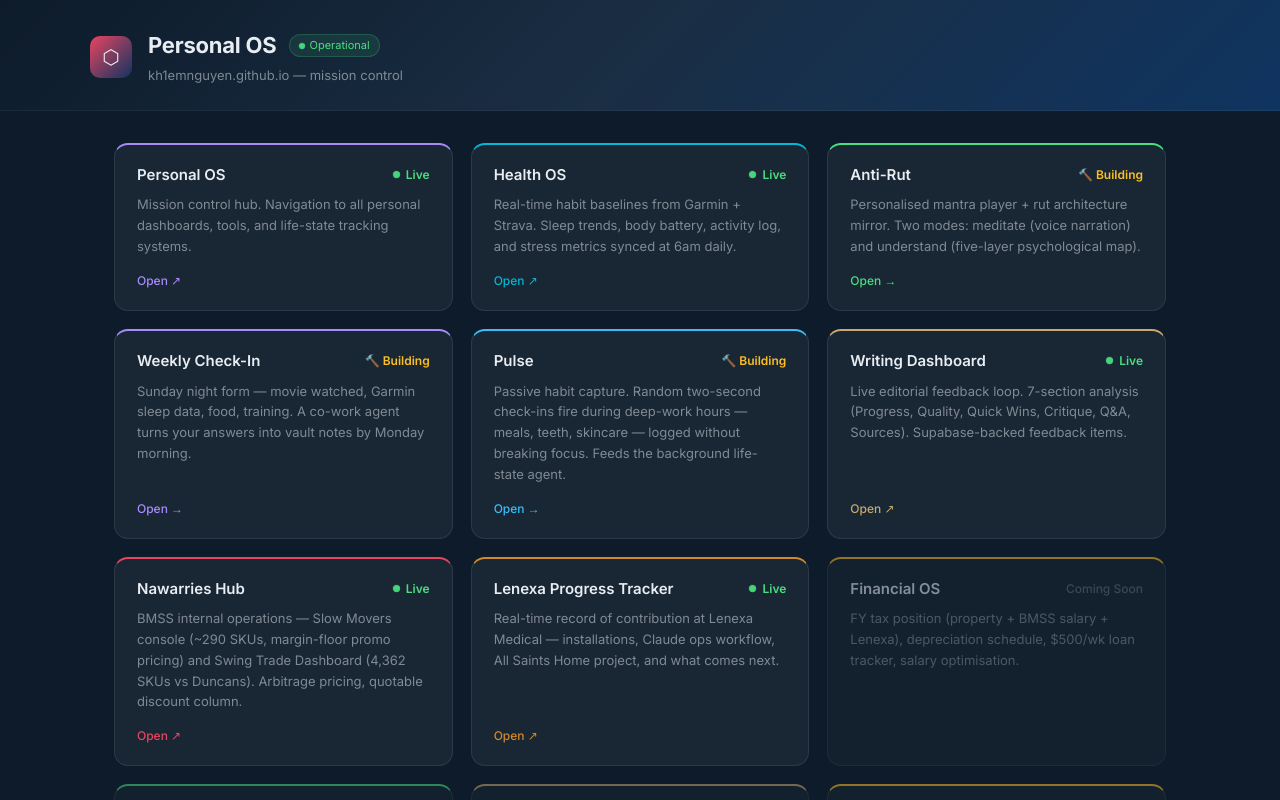
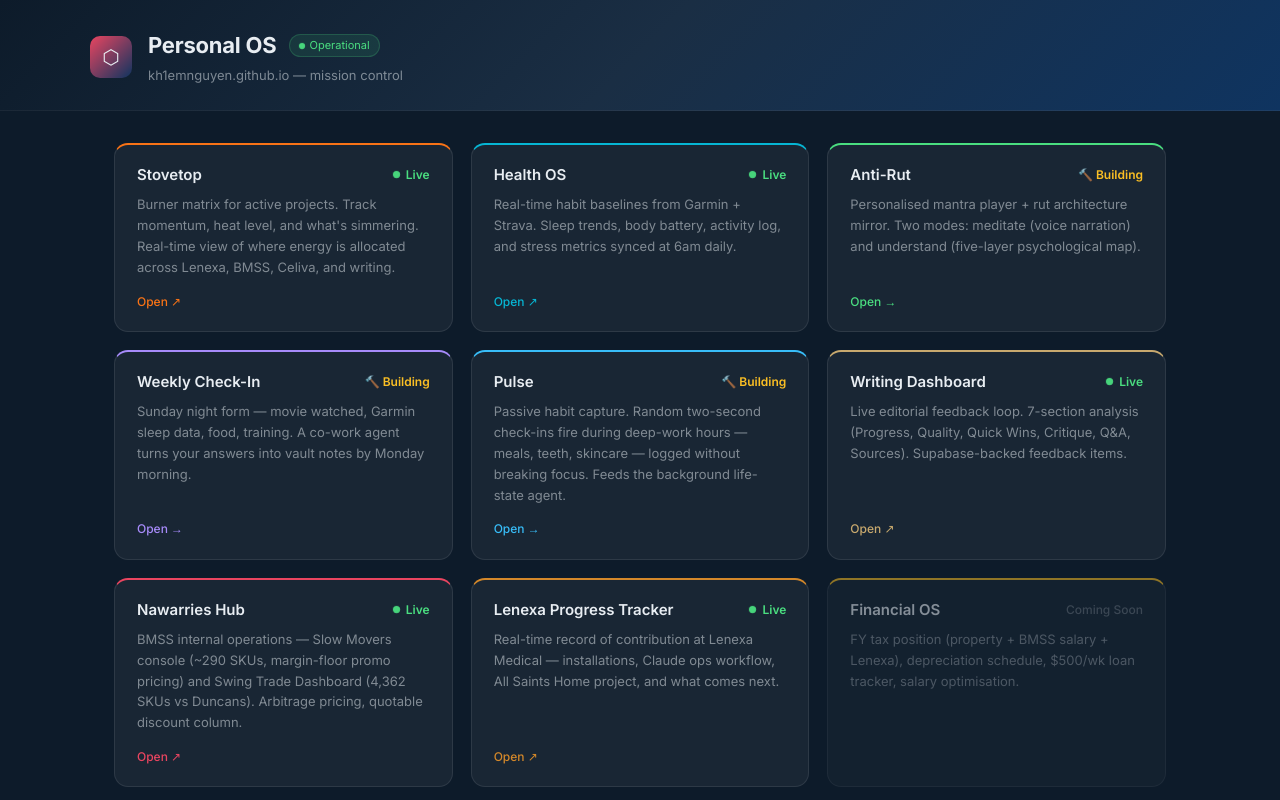
Before and after one commit to kh1emnguyen/personal-os, a React (Vite) app: page /#/ in a window 1280 px wide. Shown: the top 800 px of the page. Built offline with nearby package versions, Linux system fonts and the light colour scheme; no server answers.

Commit message:
Replace Personal OS card with Stovetop app

```diff
--- a/src/pages/Home.jsx
+++ b/src/pages/Home.jsx
@@ -2,11 +2,11 @@
 
 const cards = [
   {
-    title: 'Personal OS',
-    description: 'Mission control hub. Navigation to all personal dashboards, tools, and life-state tracking systems.',
-    accent: '#a78bfa',
+    title: 'Stovetop',
+    description: 'Burner matrix for active projects. Track momentum, heat level, and what\'s simmering. Real-time view of where energy is allocated across Lenexa, BMSS, Celiva, and writing.',
+    accent: '#f97316',
     status: 'live',
-    href: 'https://kh1emnguyen.github.io/personal-os/',
+    href: 'https://kh1emnguyen.github.io/stovetop/',
     external: true,
   },
   {
```
